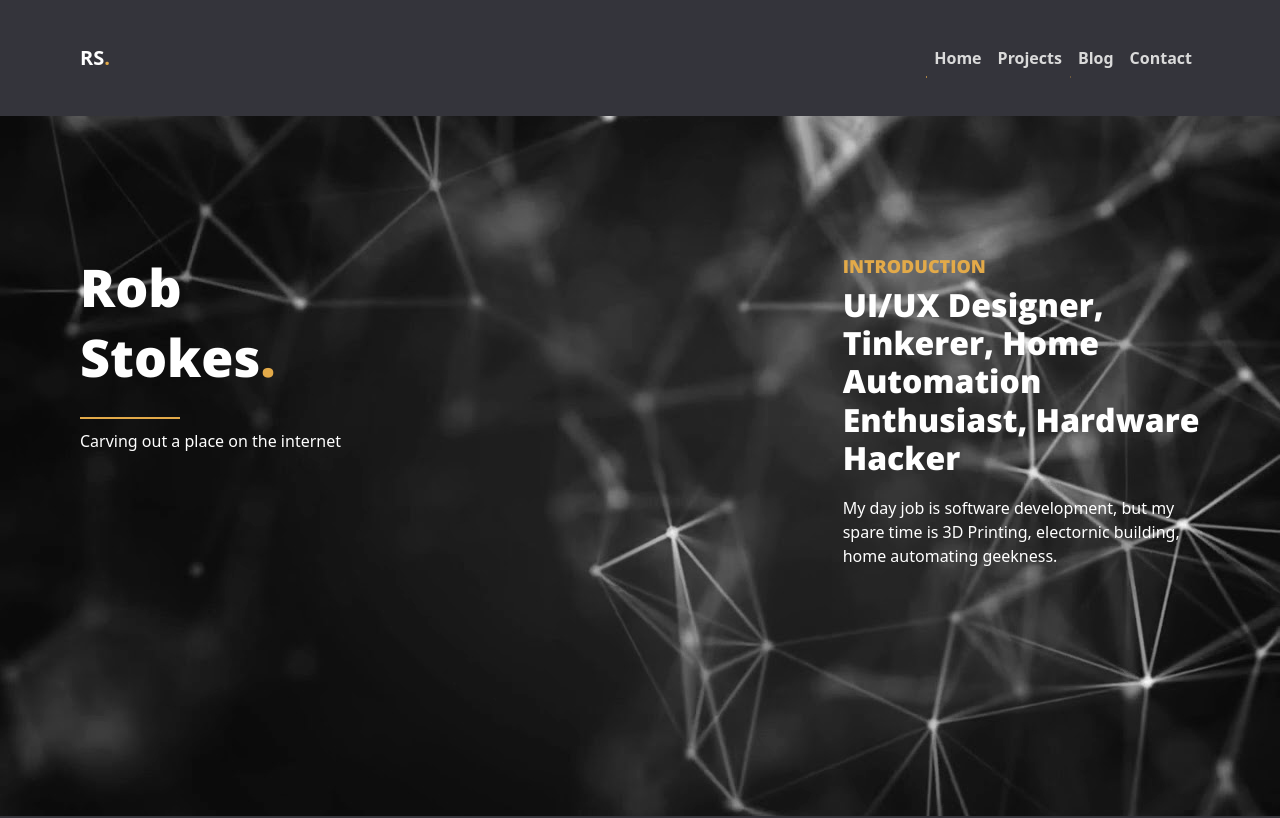
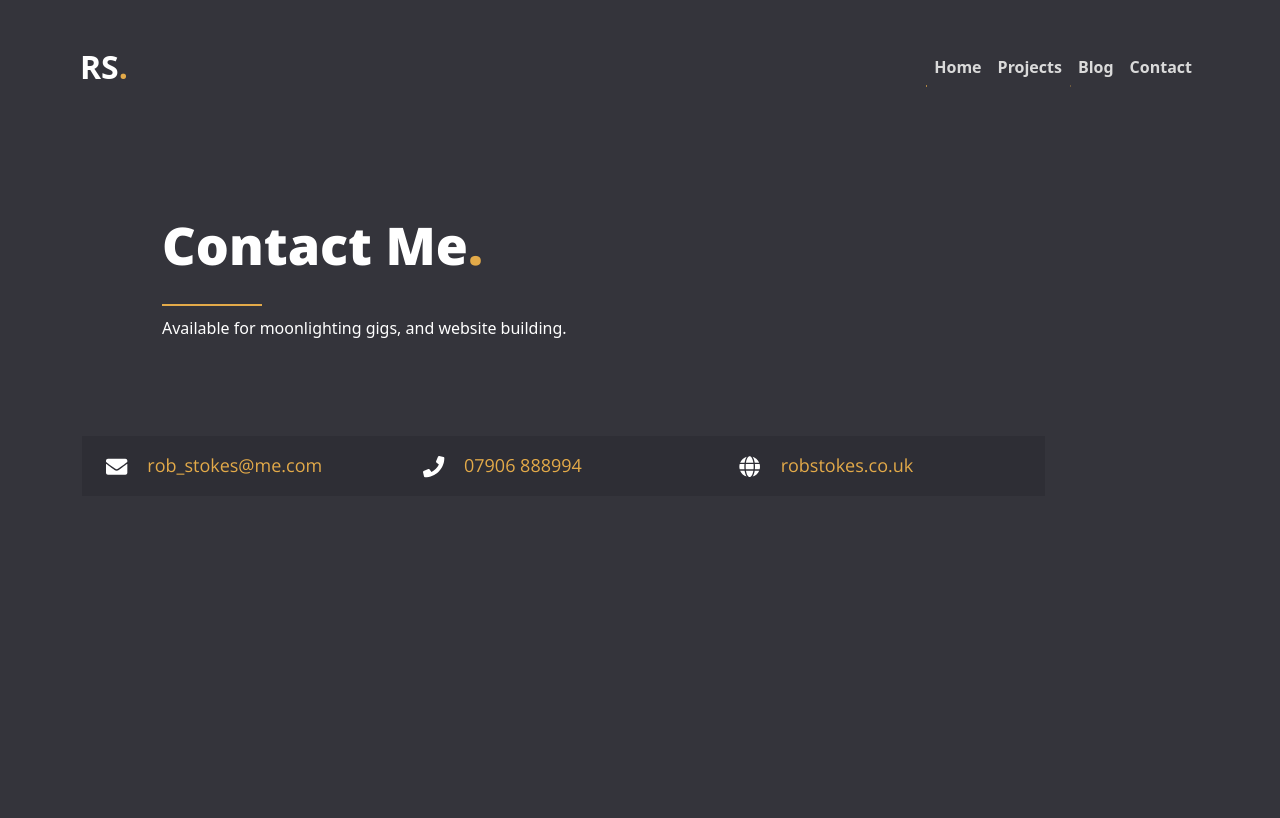
Before and after one commit to Nilsk1lz/robstokes-website, a React (Create React App) app: page /contact in a window 1280 px wide. Shown: the top 818 px of the page. Built offline with nearby package versions, Linux system fonts and the light colour scheme.

Commit message:
Added blog and contact pages

```diff
--- a/package.json
+++ b/package.json
@@ -3,6 +3,9 @@
   "version": "0.1.0",
   "private": true,
   "dependencies": {
+    "@fortawesome/fontawesome-svg-core": "^1.2.35",
+    "@fortawesome/free-solid-svg-icons": "^5.15.3",
+    "@fortawesome/react-fontawesome": "^0.1.14",
     "@testing-library/jest-dom": "^5.11.4",
     "@testing-library/react": "^11.1.0",
     "@testing-library/user-event": "^12.1.10",
--- a/src/App.js
+++ b/src/App.js
@@ -2,7 +2,9 @@ import { BrowserRouter as Router, Switch, Route } from "react-router-dom";
 import Navbar from "./Navigation";
 import Projects from "./Pages/Projects";
 import Project from "./Pages/Projects/Project";
+import Blog from "./Pages/Blog";
 import Home from "./Pages/Home";
+import Contact from "./Pages/Contact";
 import "./custom.scss";
 import "./App.css";
 import { ParallaxProvider } from "react-scroll-parallax";
@@ -21,6 +23,12 @@ function App() {
             <Route path="/projects">
               <Projects />
             </Route>
+            <Route path="/blog">
+              <Blog />
+            </Route>
+            <Route path="/contact">
+              <Contact />
+            </Route>
             <Route path="/">
               <Home />
             </Route>
--- a/src/Navigation/navigation.css
+++ b/src/Navigation/navigation.css
@@ -1,5 +1,5 @@
 .navbar-brand {
-    font-size: 28px;
+  font-size: 32px !important;
 }
 
 .collapse {
@@ -21,7 +21,7 @@ a {
 
 /* Fade in */
 .nav-link::after {
-    content: '';
+  content: "";
   position: absolute;
   bottom: 0;
   left: 0;
--- /dev/null
+++ b/src/Pages/Blog/index.js
@@ -0,0 +1,36 @@
+import React from "react";
+import { Container, Row, Col } from "reactstrap";
+
+export default function Contact() {
+  return (
+    <Container>
+      <Row style={{ marginTop: "0px", padding: "80px" }}>
+        <Col xs={10} md={10}>
+          <div
+            style={{
+              display: "flex",
+              flexDirection: "column",
+              alignItems: "flex-start",
+            }}
+          >
+            <h1>
+              Blog<span style={{ color: "#E3AA49" }}>.</span>
+            </h1>
+
+            <div
+              style={{
+                backgroundColor: "#E3AA49",
+                height: "2px",
+                width: "100px",
+                marginTop: "20px",
+              }}
+            ></div>
+            <p style={{ marginTop: "10px", textAlign: "left" }}>
+              Coming Soon! (maybe)
+            </p>
+          </div>
+        </Col>
+      </Row>
+    </Container>
+  );
+}
--- /dev/null
+++ b/src/Pages/Contact/index.js
@@ -0,0 +1,117 @@
+import React from "react";
+import { Container, Row, Col } from "reactstrap";
+import { FontAwesomeIcon } from "@fortawesome/react-fontawesome";
+import {
+  faEnvelope,
+  faPhone,
+  faGlobe,
+} from "@fortawesome/free-solid-svg-icons";
+
+export default function Contact() {
+  return (
+    <Container>
+      <Row style={{ marginTop: "0px", padding: "80px" }}>
+        <Col xs={10} md={10}>
+          <div
+            style={{
+              display: "flex",
+              flexDirection: "column",
+              alignItems: "flex-start",
+            }}
+          >
+            <h1>
+              Contact Me<span style={{ color: "#E3AA49" }}>.</span>
+            </h1>
+
+            <div
+              style={{
+                backgroundColor: "#E3AA49",
+                height: "2px",
+                width: "100px",
+                marginTop: "20px",
+              }}
+            ></div>
+            <p style={{ marginTop: "10px", textAlign: "left" }}>
+              Available for moonlighting gigs, and website building.
+            </p>
+          </div>
+        </Col>
+      </Row>
+      <Row>
+        <Col xs={10} md={10}>
+          <Row>
+            <Col sm={12} xl={4}>
+              <div
+                style={{
+                  display: "flex",
+                  flexDirection: "row",
+                  width: "330px",
+                  height: "60px",
+                  alignContent: "flex-start",
+                  alignItems: "center",
+                  backgroundColor: "#2e2e35",
+                  paddingLeft: "24px",
+                  marginBottom: "20px",
+                  marginRight: "20px",
+                }}
+              >
+                <FontAwesomeIcon
+                  icon={faEnvelope}
+                  size="lg"
+                  style={{ marginRight: "20px" }}
+                />
+                <h3 style={{ marginTop: "6px" }}>rob_stokes@me.com</h3>
+              </div>
+            </Col>
+            <Col sm={12} xl={4}>
+              <div
+                style={{
+                  display: "flex",
+                  flexDirection: "row",
+                  width: "330px",
+                  height: "60px",
+                  alignContent: "flex-start",
+                  alignItems: "center",
+                  backgroundColor: "#2e2e35",
+                  paddingLeft: "24px",
+                  marginBottom: "20px",
+                  marginRight: "20px",
+                }}
+              >
+                <FontAwesomeIcon
+                  icon={faPhone}
+                  size="lg"
+                  style={{ marginRight: "20px" }}
+                />
+                <h3 style={{ marginTop: "6px" }}>07906 888994</h3>
+              </div>
+            </Col>
+            <Col sm={12} xl={4}>
+              <div
+                style={{
+                  display: "flex",
+                  flexDirection: "row",
+                  width: "330px",
+                  height: "60px",
+                  alignContent: "flex-start",
+                  alignItems: "center",
+                  backgroundColor: "#2e2e35",
+                  paddingLeft: "24px",
+                  marginBottom: "20px",
+                  marginRight: "20px",
+                }}
+              >
+                <FontAwesomeIcon
+                  icon={faGlobe}
+                  size="lg"
+                  style={{ marginRight: "20px" }}
+                />
+                <h3 style={{ marginTop: "6px" }}>robstokes.co.uk</h3>
+              </div>
+            </Col>
+          </Row>
+        </Col>
+      </Row>
+    </Container>
+  );
+}
--- a/src/Pages/Home/index.js
+++ b/src/Pages/Home/index.js
@@ -64,6 +64,15 @@ function Welcome() {
             My day job is software development, but my spare time is 3D
             Printing, electornic building, home automating geekness.
           </p>
+          <p>Available for moonlighting gigs, and website building.</p>
+          <Link
+            className={"read-more"}
+            color="link"
+            style={{ marginLeft: 0 }}
+            to="/contact"
+          >
+            GET IN TOUCH!
+          </Link>
         </div>
       </Col>
     </Row>
--- a/src/index.css
+++ b/src/index.css
@@ -11,23 +11,31 @@ body {
 }
 
 code {
-    font-family: source-code-pro, Menlo, Monaco, Consolas, 'Courier New', monospace;
+  font-family: source-code-pro, Menlo, Monaco, Consolas, "Courier New",
+    monospace;
 }
 
 h1 {
-    font-family: 'Open Sans', sans-serif !important;
+  font-family: "Open Sans", sans-serif !important;
   font-weight: 800 !important;
   font-size: 52px !important;
 }
 
 h2 {
-    font-family: 'Open Sans', sans-serif !important;
+  font-family: "Open Sans", sans-serif !important;
   font-weight: 800 !important;
   font-size: 32px !important;
 }
 
+h3 {
+  font-family: "Open Sans", sans-serif !important;
+  color: #e3aa49;
+  font-weight: 400 !important;
+  font-size: 18px !important;
+}
+
 h4 {
-    font-family: 'Open Sans', sans-serif !important;
+  font-family: "Open Sans", sans-serif !important;
   color: #e3aa49;
   font-weight: 800 !important;
   font-size: 18px !important;
@@ -38,14 +46,14 @@ p {
 }
 
 .card-title {
-    font-family: 'Open Sans', sans-serif !important;
+  font-family: "Open Sans", sans-serif !important;
   color: #e3aa49;
   text-align: left;
   margin: 20px;
 }
 
 .card-subtitle {
-    font-family: 'Open Sans', sans-serif !important;
+  font-family: "Open Sans", sans-serif !important;
   color: #e3aa49;
   text-align: left;
   margin: 20px;
@@ -59,7 +67,7 @@ p {
 }
 
 .read-more {
-    font-family: 'Open Sans', sans-serif !important;
+  font-family: "Open Sans", sans-serif !important;
   color: #e3aa49 !important;
   text-decoration: none !important;
   text-align: left;
```
Also changed, not shown: 1 other file (tests, documents, lock files or other folders). Lines whose indentation alone changed are shown as unchanged.
